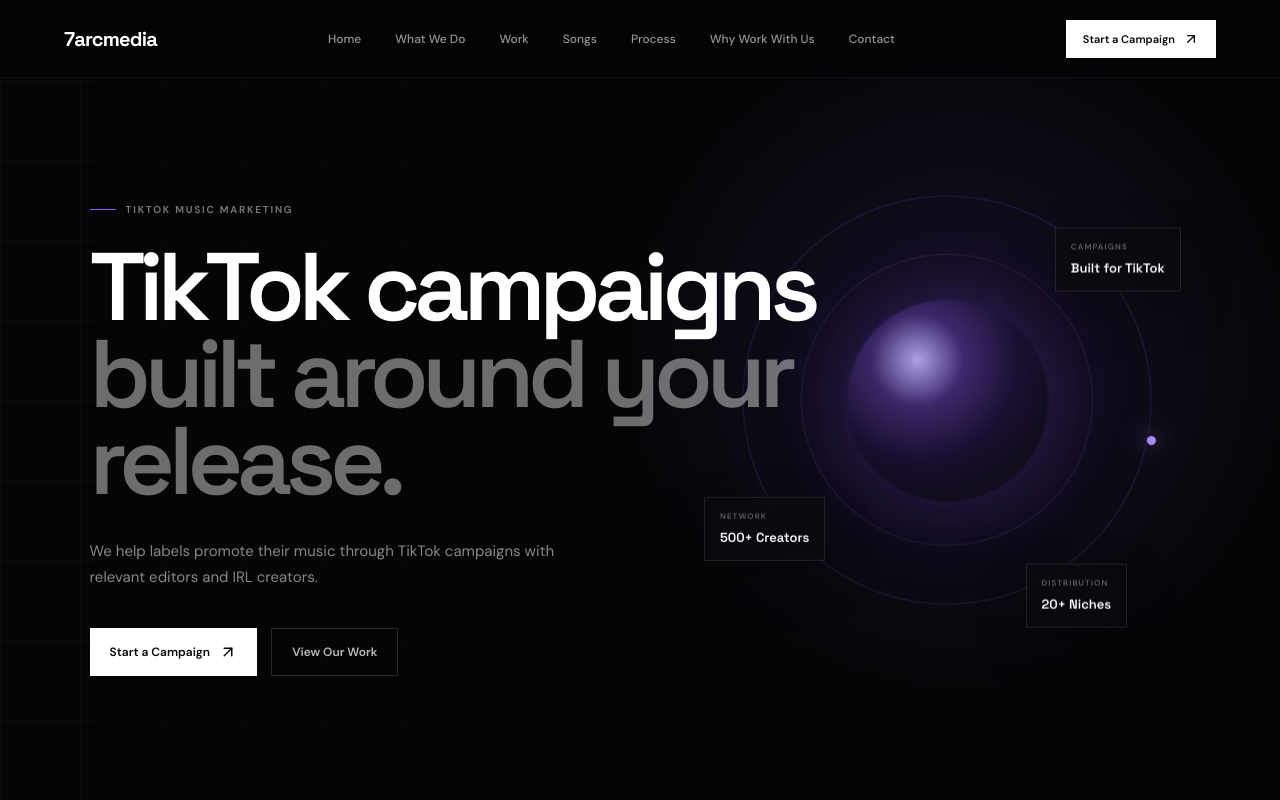
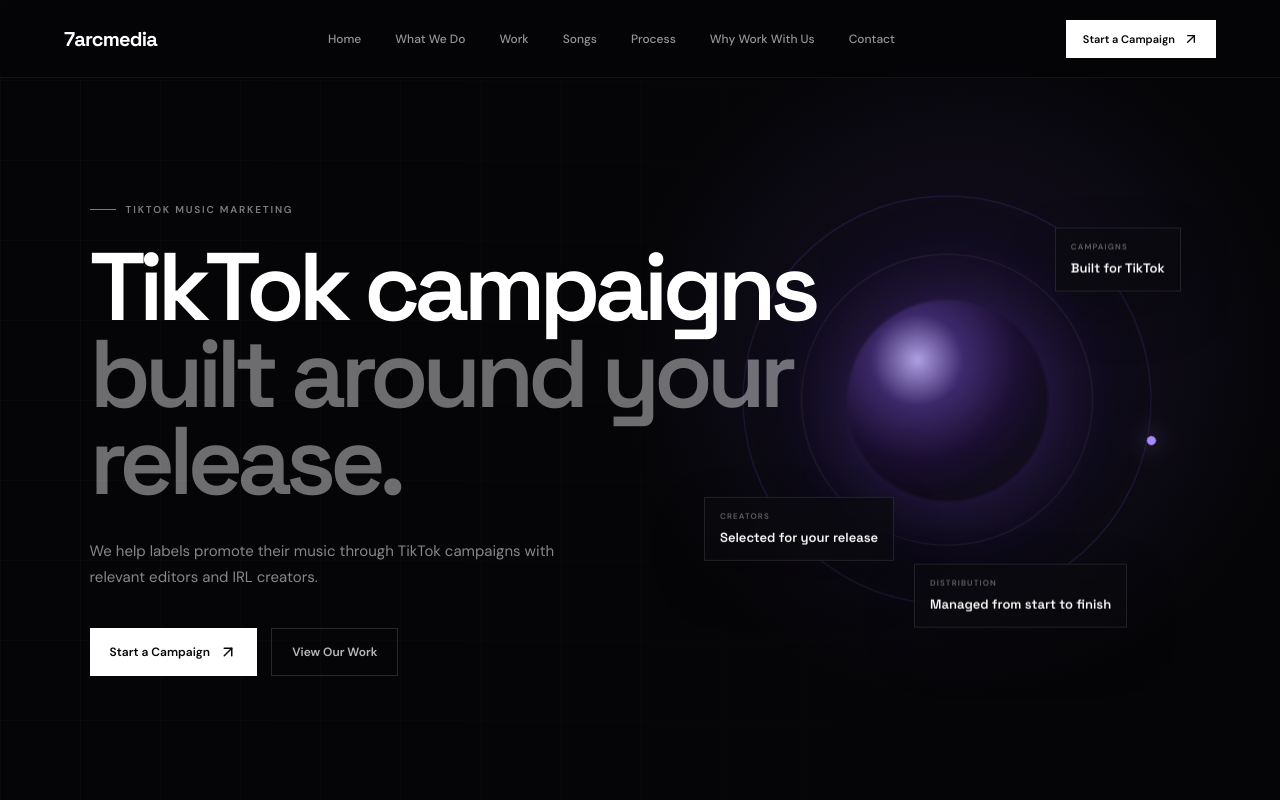
Before and after one commit to rushisav10-web/7arcmedia-portfolio, a React (Vite) app: page / in a window 1280 px wide. Shown: the top 800 px of the page. Built offline with nearby package versions, Linux system fonts and the light colour scheme.

Commit message:
Clean up section labels and navigation

```diff
--- a/src/App.jsx
+++ b/src/App.jsx
@@ -367,13 +367,13 @@
           </div>
 
           <div className="hero-card hero-card-two">
-            <span>Network</span>
-            <strong>500+ Creators</strong>
+            <span>Creators</span>
+            <strong>Selected for your release</strong>
           </div>
 
           <div className="hero-card hero-card-three">
             <span>Distribution</span>
-            <strong>20+ Niches</strong>
+            <strong>Managed from start to finish</strong>
           </div>
         </div>
       </section>
```
